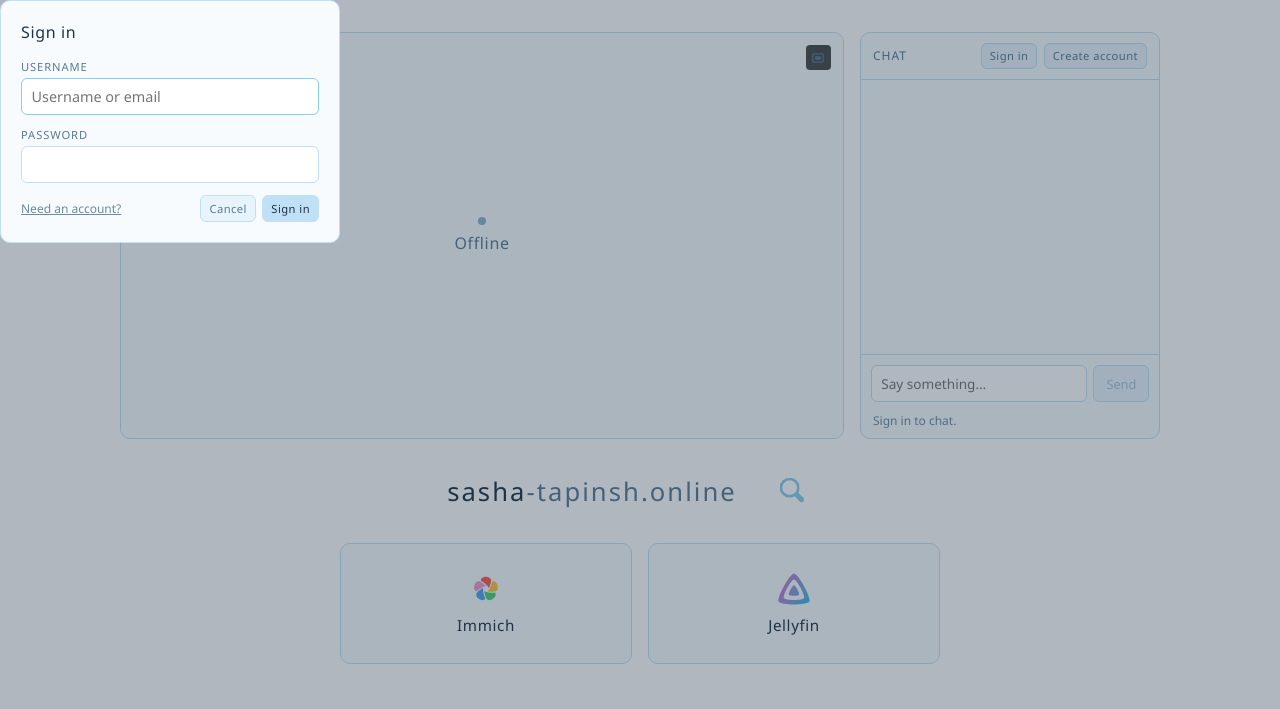
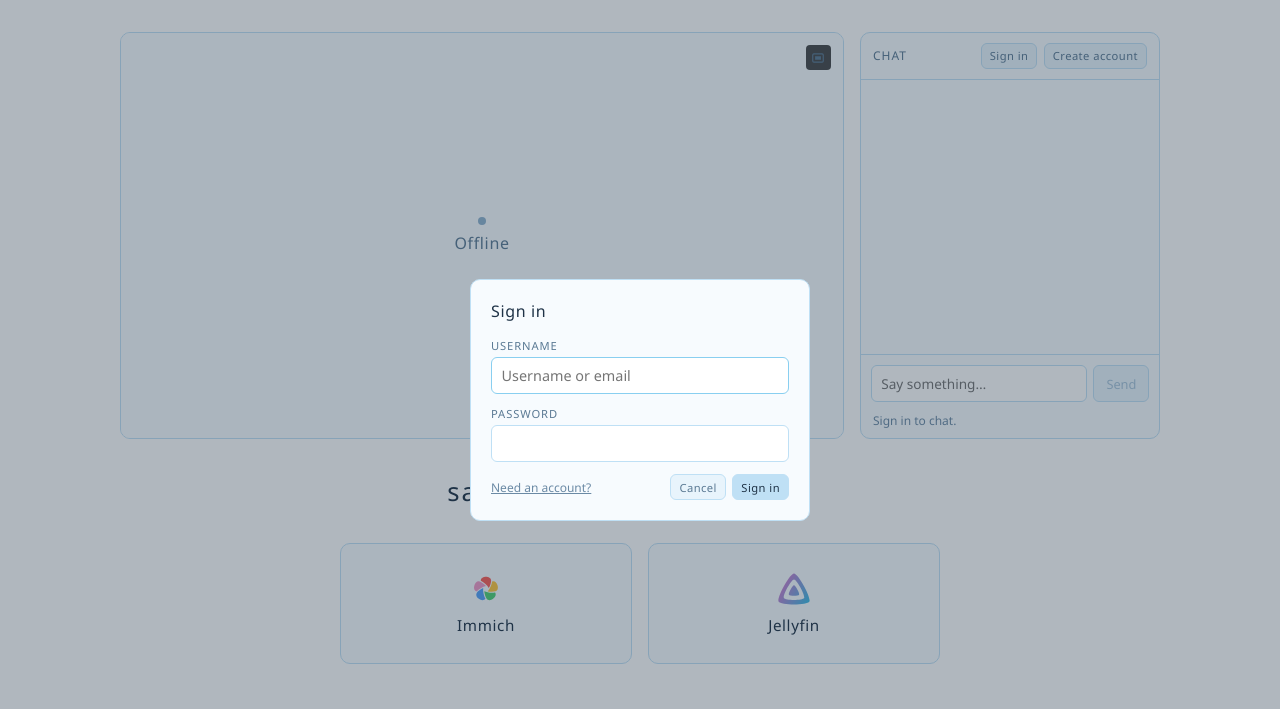
Before and after one commit to aleksandrtapinsh/landing_page, a website: page index.html in a window 1280 px wide. Both pictures are taken after a click on the button "Sign in". Shown: the top 709 px of the page. Drawn offline with nearby package versions, Linux system fonts and the light colour scheme; no server answers.

Commit message:
move popups to center of screen

```diff
--- a/styles.css
+++ b/styles.css
@@ -626,6 +626,14 @@ body {
     color: #1f3347;
     padding: 1.25rem;
     width: min(340px, 92vw);
+    /* The `* { margin: 0 }` reset above kills the UA stylesheet's `margin: auto`
+       on dialog, which is what centres a modal inside its `inset: 0` box — put
+       it back, or the dialog pins itself to a corner of the viewport. */
+    position: fixed;
+    inset: 0;
+    margin: auto;
+    max-height: calc(100dvh - 2rem);
+    overflow: auto;
 }
 
 .account-dialog::backdrop {
```
